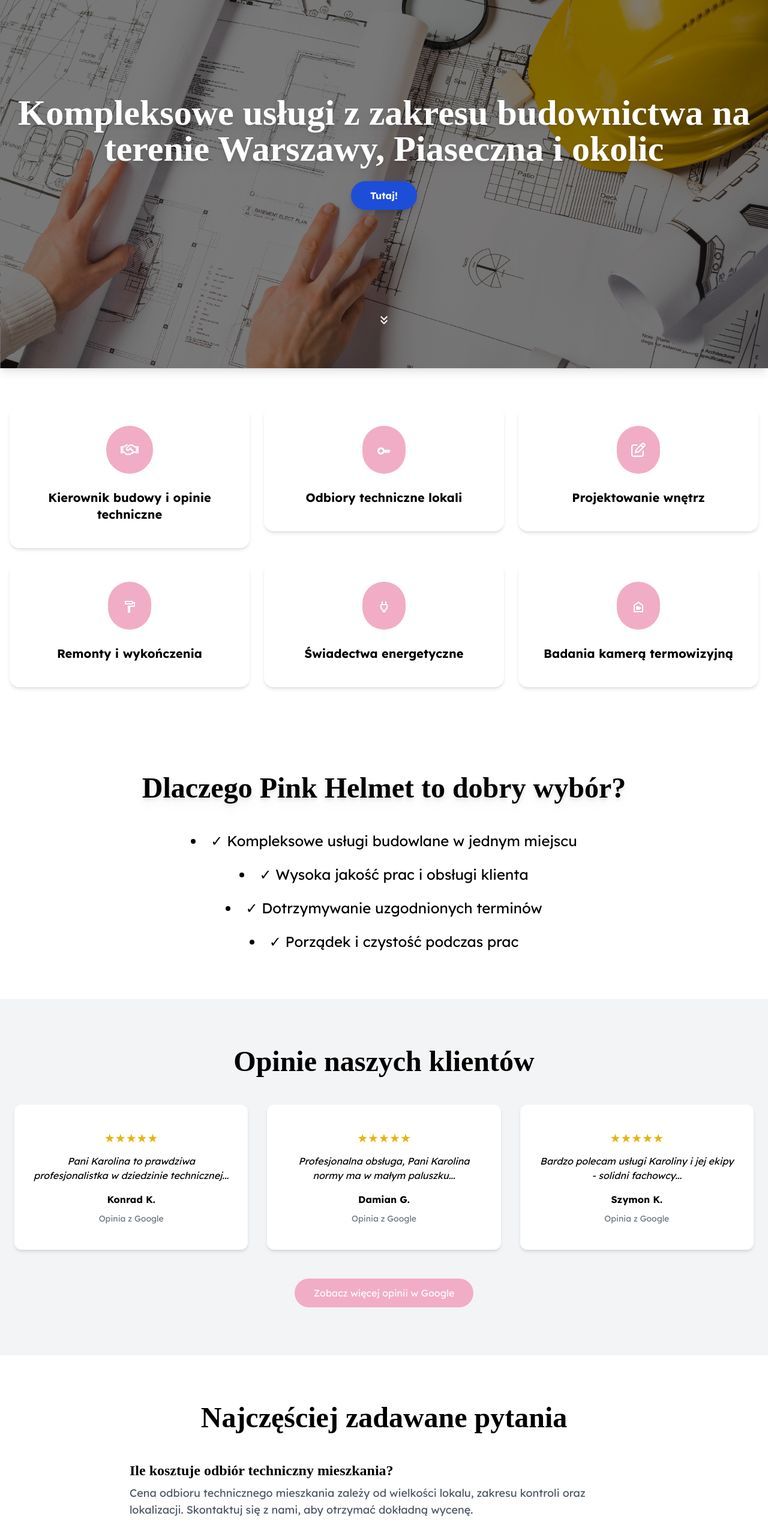
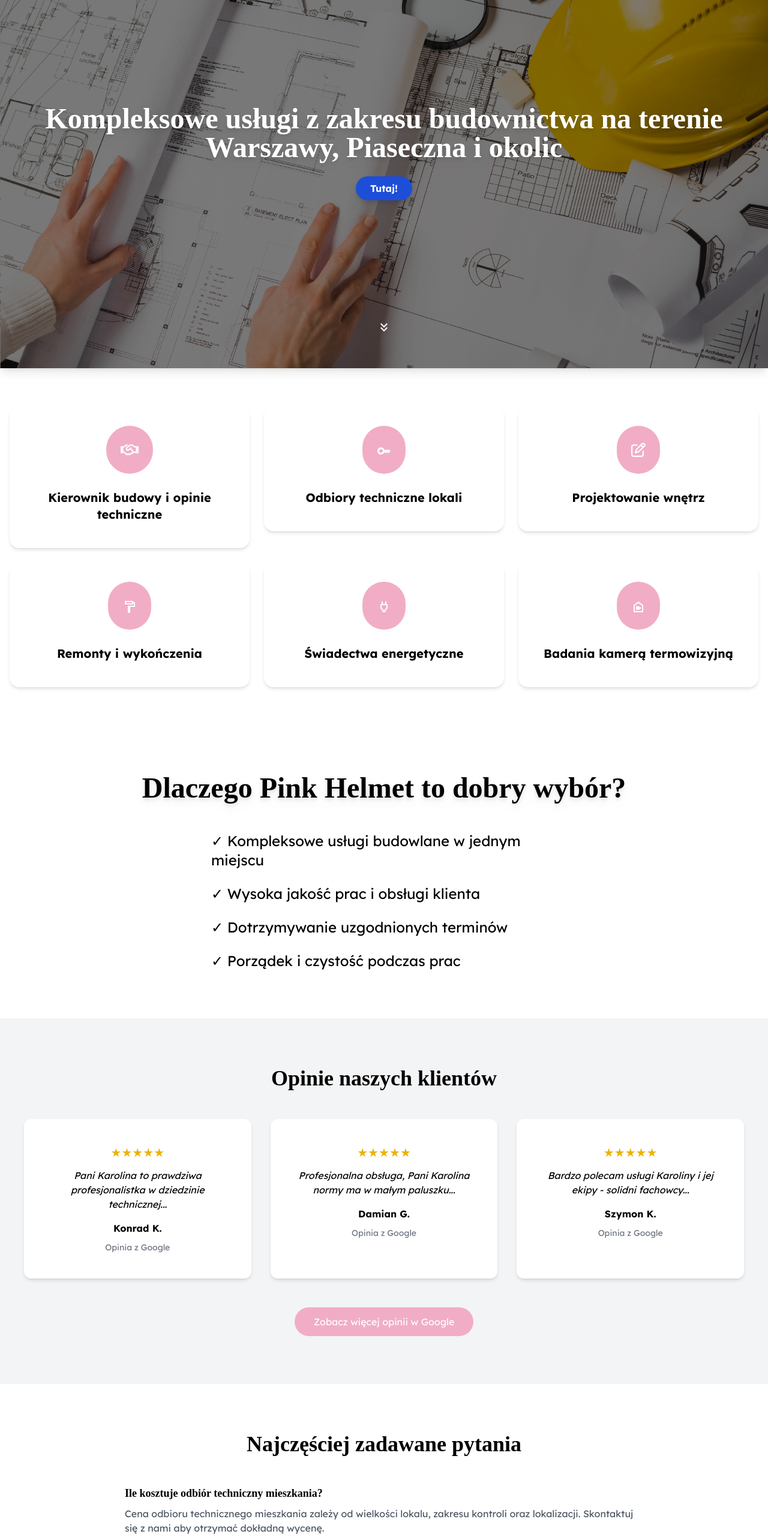
Before and after one commit to PinkHelmet/pink, a Next.js app: page / in a window 1280 px wide. Shown: the part 234-2797 px from the top of the page at 60% size. Built offline with nearby package versions, Linux system fonts and the light colour scheme; a web font is replaced by a local one.

Commit message:
Update index.js

```diff
--- a/pages/index.js
+++ b/pages/index.js
@@ -3,6 +3,8 @@ import { motion, useInView } from "framer-motion";
 import Link from "next/link";
 import Image from "next/image";
 import HeadSeo from "../components/Head";
+import siteMetadata from "../data/siteMetadata";
+
 import {
   CameraIndoorOutlined,
   KeyboardDoubleArrowDown,
@@ -10,37 +12,37 @@ import {
   FormatPaintOutlined,
   PowerOutlined,
 } from "@mui/icons-material";
+
 import { FontAwesomeIcon } from "@fortawesome/react-fontawesome";
-import {
-  faHandshake,
-  faPenToSquare,
-} from "@fortawesome/free-regular-svg-icons";
-import siteMetadata from "../data/siteMetadata";
+import { faHandshake, faPenToSquare } from "@fortawesome/free-regular-svg-icons";
 
 export default function Home() {
   const refServices = useRef(null);
   const refWhy = useRef(null);
+  const refReviews = useRef(null);
+  const refFAQ = useRef(null);
 
   const isInViewServices = useInView(refServices, { once: true });
   const isInViewWhy = useInView(refWhy, { once: true });
+  const isInViewReviews = useInView(refReviews, { once: true });
+  const isInViewFAQ = useInView(refFAQ, { once: true });
 
   const { titleHome } = siteMetadata;
 
   return (
     <>
       {/* Ukryty H1 dla SEO */}
-      <h1 className="sr-only">
+      <h1 className="hidden">
         Odbiory techniczne mieszkań i domów od deweloperów, badania kamerą termowizyjną,
         kierownik budowy, remonty i wykończenia wnętrz - Piaseczno i okolice Pink Helmet
       </h1>
 
-      {/* SEO */}
       <HeadSeo
         title={titleHome}
         description="Kompleksowe usługi budowlane: odbiory techniczne mieszkań, kierownik budowy, świadectwa energetyczne, badania kamerą termowizyjną, remonty i wykończenia wnętrz."
       />
 
-      {/* Hero */}
+      {/* Hero sekcja */}
       <motion.div
         initial={{ y: 25, opacity: 0 }}
         animate={{ y: 0, opacity: 1 }}
@@ -49,31 +51,28 @@ export default function Home() {
       >
         <div className="w-full h-full flex relative justify-center items-center backdrop-brightness-50">
           <div className="flex flex-col justify-center items-center text-center px-4">
-            <h2 className="text-white font-bold text-4xl md:text-5xl lg:text-6xl drop-shadow-lg mb-6">
+            <h2 className="text-white text-4xl md:text-5xl font-bold drop-shadow-lg">
               Kompleksowe usługi z zakresu budownictwa na terenie Warszawy, Piaseczna i okolic
             </h2>
-            <Link href="/offer">
-              <button className="bg-blue-700 hover:bg-blue-800 text-white drop-shadow-lg font-bold py-3 px-8 duration-100 rounded-full">
-                Tutaj!
-              </button>
-            </Link>
+            <button className="mt-6 bg-blue-700 hover:bg-blue-800 text-white drop-shadow-lg font-bold py-2 px-6 rounded-full duration-100">
+              <Link href="/offer">Tutaj!</Link>
+            </button>
           </div>
-
           <div className="absolute text-white text-6xl bottom-16 bounce">
             <KeyboardDoubleArrowDown />
           </div>
         </div>
       </motion.div>
 
-      {/* Sekcja Usługi */}
+      {/* Sekcja usług */}
       <section
         ref={refServices}
         style={{
           transform: isInViewServices ? "none" : "translateY(50px)",
           opacity: isInViewServices ? 1 : 0,
-          transition: "all 0.9s cubic-bezier(0.17, 0.55, 0.55, 1) 0.3s",
+          transition: "all 0.9s cubic-bezier(0.17,0.55,0.55,1) 0.3s",
         }}
-        className="container mx-auto grid grid-cols-2 md:grid-cols-3 gap-6 py-16 px-4"
+        className="container mx-auto grid grid-cols-1 sm:grid-cols-2 md:grid-cols-3 gap-6 py-16 px-4"
       >
         <ServiceCard
           href="offer/kierownik-budowy-/-opinie-techniczne"
@@ -113,7 +112,7 @@ export default function Home() {
         style={{
           transform: isInViewWhy ? "none" : "translateY(50px)",
           opacity: isInViewWhy ? 1 : 0,
-          transition: "all 0.9s cubic-bezier(0.17, 0.55, 0.55, 1) 0.3s",
+          transition: "all 0.9s cubic-bezier(0.17,0.55,0.55,1) 0.3s",
         }}
         className="bg-white py-20"
       >
@@ -121,32 +120,40 @@ export default function Home() {
           <h2 className="text-4xl md:text-5xl font-bold mb-12 drop-shadow-lg">
             Dlaczego Pink Helmet to dobry wybór?
           </h2>
-          <ul className="text-xl md:text-2xl font-normal space-y-6">
-            <li>✓ Kompleksowe usługi budowlane w jednym miejscu</li>
-            <li>✓ Wysoka jakość prac i obsługi klienta</li>
-            <li>✓ Dotrzymywanie uzgodnionych terminów</li>
-            <li>✓ Porządek i czystość podczas prac</li>
-          </ul>
+          <div className="text-xl md:text-2xl font-normal space-y-6 text-left max-w-xl mx-auto">
+            <p>✓ Kompleksowe usługi budowlane w jednym miejscu</p>
+            <p>✓ Wysoka jakość prac i obsługi klienta</p>
+            <p>✓ Dotrzymywanie uzgodnionych terminów</p>
+            <p>✓ Porządek i czystość podczas prac</p>
+          </div>
         </div>
       </section>
 
-      {/* Opinie */}
-      <section className="bg-gray-100 py-20">
-        <div className="container mx-auto text-center px-6">
-          <h2 className="text-4xl md:text-5xl font-bold mb-12">Opinie naszych klientów</h2>
-          <div className="grid md:grid-cols-3 gap-8">
-            <Testimonial
-              rating="★★★★★"
+      {/* Sekcja opinii */}
+      <section
+        ref={refReviews}
+        style={{
+          transform: isInViewReviews ? "none" : "translateY(50px)",
+          opacity: isInViewReviews ? 1 : 0,
+          transition: "all 0.9s cubic-bezier(0.17,0.55,0.55,1) 0.3s",
+        }}
+        className="bg-gray-100 py-20"
+      >
+        <div className="container mx-auto text-center px-4">
+          <h2 className="text-3xl md:text-4xl font-bold mb-12">Opinie naszych klientów</h2>
+          <div className="grid grid-cols-1 md:grid-cols-3 gap-8 px-2 md:px-6">
+            <ReviewCard
+              stars={5}
               text="Pani Karolina to prawdziwa profesjonalistka w dziedzinie technicznej..."
               author="Konrad K."
             />
-            <Testimonial
-              rating="★★★★★"
+            <ReviewCard
+              stars={5}
               text="Profesjonalna obsługa, Pani Karolina normy ma w małym paluszku..."
               author="Damian G."
             />
-            <Testimonial
-              rating="★★★★★"
+            <ReviewCard
+              stars={5}
               text="Bardzo polecam usługi Karoliny i jej ekipy - solidni fachowcy..."
               author="Szymon K."
             />
@@ -162,30 +169,26 @@ export default function Home() {
       </section>
 
       {/* FAQ */}
-      <section className="py-20 bg-white">
-        <div className="container mx-auto max-w-4xl px-6">
-          <h2 className="text-4xl md:text-5xl font-bold text-center mb-12">
+      <section
+        ref={refFAQ}
+        style={{
+          transform: isInViewFAQ ? "none" : "translateY(50px)",
+          opacity: isInViewFAQ ? 1 : 0,
+          transition: "all 0.9s cubic-bezier(0.17,0.55,0.55,1) 0.3s",
+        }}
+        className="py-20 bg-white"
+      >
+        <div className="container mx-auto max-w-4xl px-4">
+          <h2 className="text-3xl md:text-4xl font-bold text-center mb-12">
             Najczęściej zadawane pytania
           </h2>
-
           <FAQItem
             question="Ile kosztuje odbiór techniczny mieszkania?"
-            answer="Cena odbioru technicznego mieszkania zależy od wielkości lokalu, zakresu kontroli oraz lokalizacji. Skontaktuj się z nami, aby otrzymać dokładną wycenę."
+            answer="Cena odbioru technicznego mieszkania zależy od wielkości lokalu, zakresu kontroli oraz lokalizacji. Skontaktuj się z nami aby otrzymać dokładną wycenę."
           />
-
           <FAQItem
             question="Czy warto zrobić odbiór mieszkania z inżynierem?"
-            answer="Odbiór mieszkania z doświadczonym inżynierem pozwala wykryć wady wykonawcze i usterki, które trudno zauważyć bez specjalistycznej wiedzy."
-          />
-
-          <FAQItem
-            question="Ile kosztuje wykończenie mieszkania pod klucz?"
-            answer="Koszt zależy od standardu materiałów, zakresu prac i wielkości mieszkania. Przygotowujemy indywidualną wycenę."
-          />
-
-          <FAQItem
-            question="Jak długo trwa remont mieszkania?"
-            answer="Czas trwania zależy od zakresu prac oraz wielkości mieszkania. Standardowe wykończenie dwupokojowego mieszkania trwa około czterech tygodni."
+            answer="Odbiór mieszkania z doświadczonym inżynierem pozwala wykryć wady wykonawcze i usterki które trudno zauważyć bez specjalistycznej wiedzy."
           />
         </div>
       </section>
@@ -193,7 +196,7 @@ export default function Home() {
   );
 }
 
-// Komponent dla usług
+// Komponenty podrzędne
 function ServiceCard({ href, icon, title }) {
   return (
     <motion.div whileHover={{ scale: 1.05 }}>
@@ -209,11 +212,10 @@ function ServiceCard({ href, icon, title }) {
   );
 }
 
-// Komponent dla opinii
-function Testimonial({ rating, text, author }) {
+function ReviewCard({ stars, text, author }) {
   return (
     <div className="bg-white p-8 rounded-xl shadow-md">
-      <p className="text-yellow-500 text-xl mb-3">{rating}</p>
+      <p className="text-yellow-500 text-xl mb-3">{'★'.repeat(stars)}</p>
       <p className="italic">{text}</p>
       <p className="mt-4 font-semibold">{author}</p>
       <p className="text-sm text-gray-500">Opinia z Google</p>
@@ -221,12 +223,11 @@ function Testimonial({ rating, text, author }) {
   );
 }
 
-// Komponent dla FAQ
 function FAQItem({ question, answer }) {
   return (
     <div className="mb-8">
-      <h3 className="font-semibold text-xl md:text-2xl">{question}</h3>
-      <p className="text-gray-600 mt-2 text-lg">{answer}</p>
+      <h3 className="font-semibold text-lg">{question}</h3>
+      <p className="text-gray-600 mt-2">{answer}</p>
     </div>
   );
 }
```
